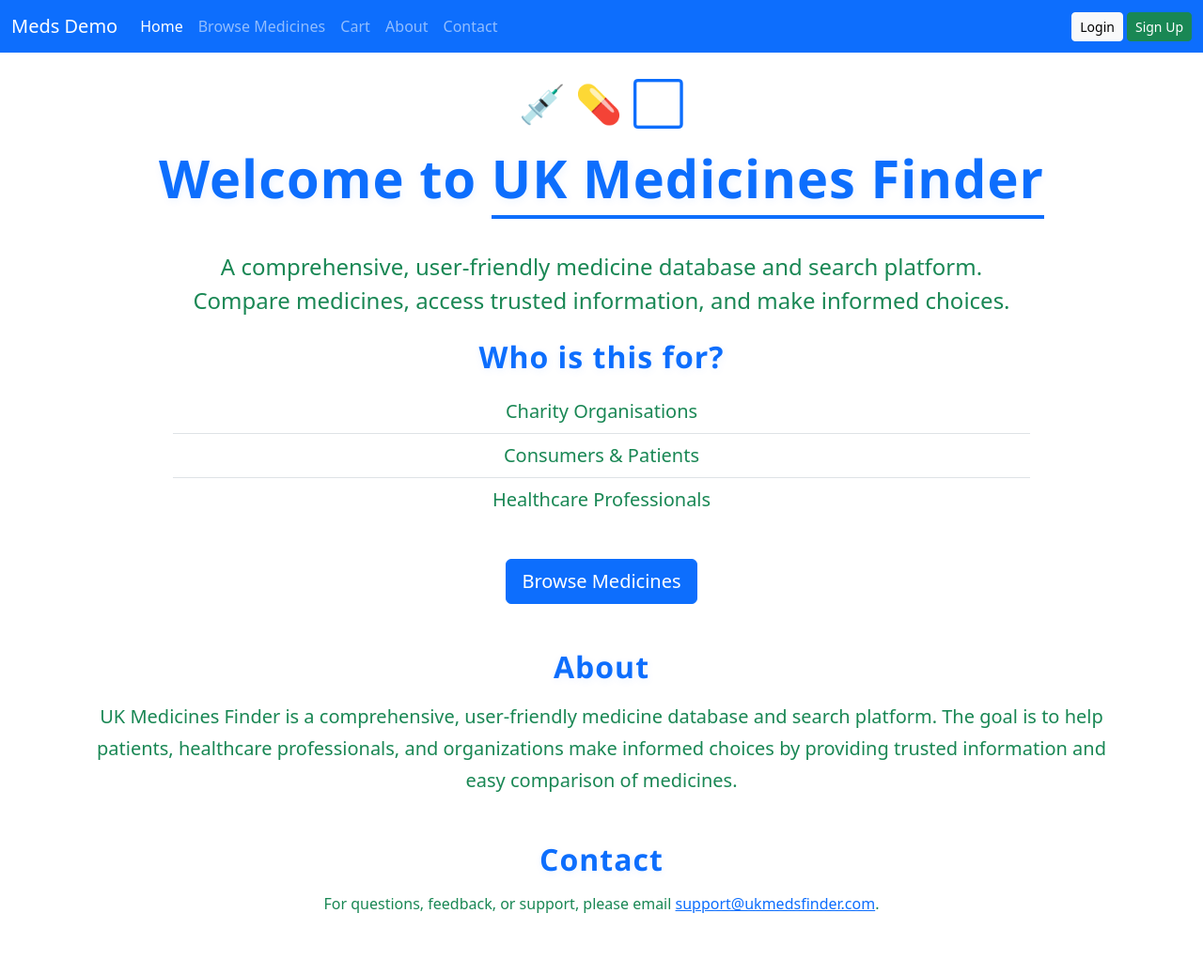
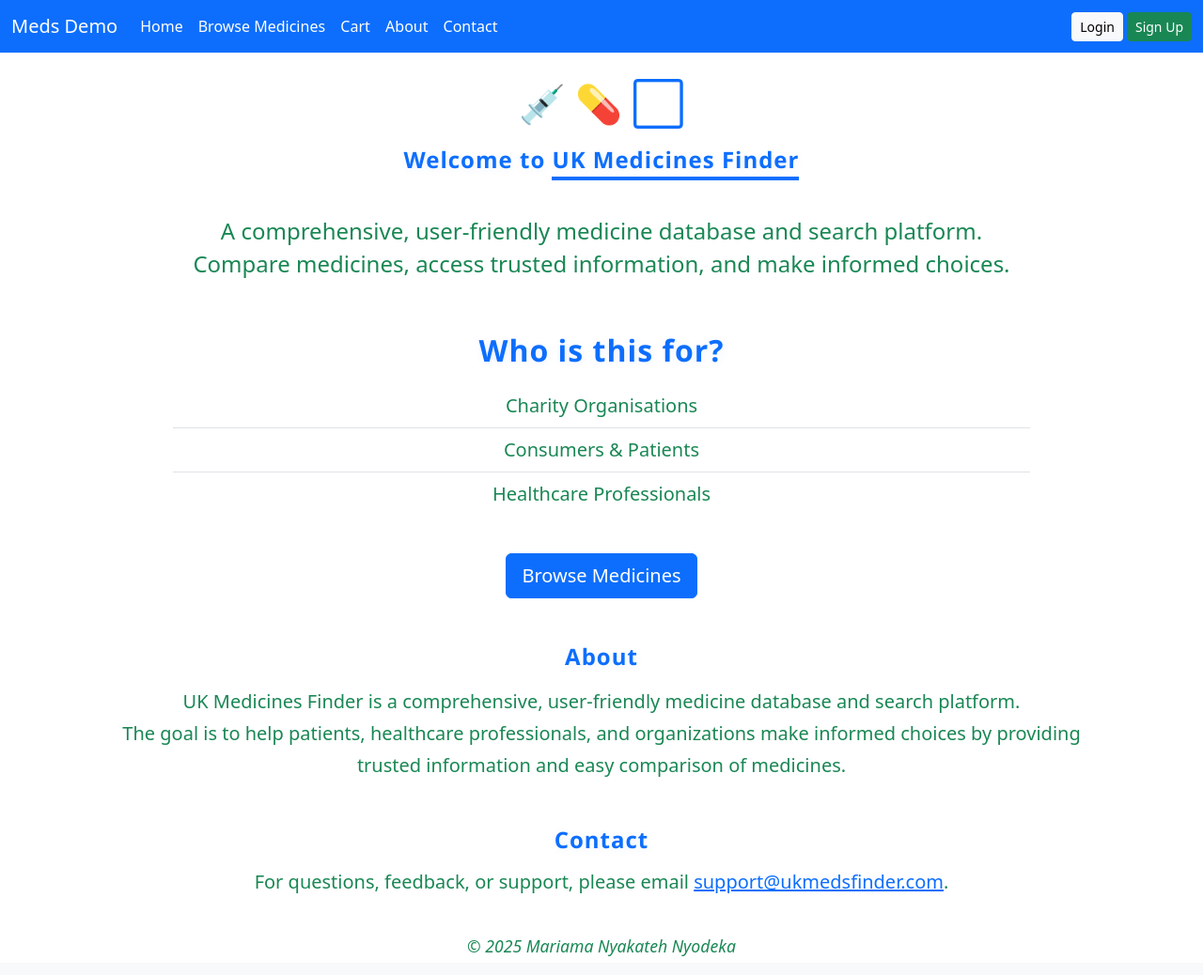
Before and after one commit to Mariama-ny21/final-project-meds-db, a Django app: page / in a window 1280 px wide. Shown: the whole page at 94% size. Run offline with Django 4.2, Linux system fonts and the light colour scheme.

Commit message:
Enhance styles for better readability: update font sizes and colors in home and about sections; add footer to home page

```diff
--- a/sample_uk_meds/static/css/styles.css
+++ b/sample_uk_meds/static/css/styles.css
@@ -9,8 +9,13 @@
 }
 .about-section p {
     margin-bottom: 1em;
-    color: #198754;
-    font-size: 1.25rem;
+    color: #198754 !important;
+    font-size: 1.5rem;
+}
+
+.main-green-text {
+    color: #198754 !important;
+    font-size: 1.5rem;
 }
 
 .main-navy-heading {
--- a/sample_uk_meds/templates/sample_uk_meds/home.html
+++ b/sample_uk_meds/templates/sample_uk_meds/home.html
@@ -19,13 +19,13 @@
             <div class="collapse navbar-collapse" id="navbarNav">
                 <ul class="navbar-nav me-auto mb-2 mb-lg-0">
                     <li class="nav-item">
-                        <a class="nav-link{% if request.path == '/' %} active{% endif %}" href="/">Home</a>
+                        <a class="nav-link text-white{% if request.path == '/' %} active{% endif %}" href="/">Home</a>
                     </li>
                     <li class="nav-item">
-                        <a class="nav-link{% if request.path == '/medicines/' %} active{% endif %}" href="{% url 'medicine_list' %}">Browse Medicines</a>
+                        <a class="nav-link text-white{% if request.path == '/medicines/' %} active{% endif %}" href="{% url 'medicine_list' %}">Browse Medicines</a>
                     </li>
                     <li class="nav-item">
-                        <a class="nav-link position-relative d-flex flex-column align-items-center" href="{% url 'view_cart' %}" style="min-width: 48px;">
+                        <a class="nav-link text-white position-relative d-flex flex-column align-items-center" href="{% url 'view_cart' %}" style="min-width: 48px;">
                             {% if cart_count and cart_count > 0 %}
                             <span class="position-absolute start-50 translate-middle-x badge rounded-pill bg-danger" style="top:-0.4rem; left:50%; transform: translate(-50%, -80%); z-index:1; font-size:0.75rem;">
                                 {{ cart_count }}
@@ -36,10 +36,10 @@
                         </a>
                     </li>
                     <li class="nav-item">
-                        <a class="nav-link" href="#about">About</a>
+                        <a class="nav-link text-white" href="#about">About</a>
                     </li>
                     <li class="nav-item">
-                        <a class="nav-link" href="#contact">Contact</a>
+                        <a class="nav-link text-white" href="#contact">Contact</a>
                     </li>
                 </ul>
                 <ul class="navbar-nav mb-2 mb-lg-0">
@@ -67,14 +67,14 @@
             <div class="text-center mb-3" style="margin-top: 0;">
                 <span class="fs-1 text-primary" style="font-size: 3.2rem;">&#128137; &#128138; ⬜</span>
             </div>
-            <h1 class="text-center mb-3 display-4 main-navy-heading">Welcome to <span class="headline-underline">UK Medicines Finder</span></h1>
+            <h1 class="text-center mb-3 display-4 main-navy-heading main-green-text">Welcome to <span class="headline-underline">UK Medicines Finder</span></h1>
             <p class="text-center mb-4 main-green-text" style="font-size: 1.5rem; line-height: 2.2rem; margin-top: 2.7rem;">
                 A comprehensive, user-friendly medicine database and search platform.<br>
                 Compare medicines, access trusted information, and make informed choices.
             </p>
             <div class="row justify-content-center mb-4">
                 <div class="col-md-10">
-                    <h5 class="text-center mb-3 main-navy-heading" style="font-size: 2rem;">Who is this for?</h5>
+                    <h5 class="text-center mb-3 main-navy-heading main-green-text" style="font-size: 2rem; margin-top: 2rem;">Who is this for?</h5>
                     <ul class="list-group list-group-flush mb-3">
                         <li class="list-group-item text-center py-2 fs-5 main-green-text">Charity Organisations</li>
                         <li class="list-group-item text-center py-2 fs-5 main-green-text">Consumers &amp; Patients</li>
@@ -87,17 +87,22 @@
             </div>
     <!-- About Section -->
     <div id="about" class="container my-5 about-section">
-        <h2 class="text-center mb-3 main-navy-heading">About</h2>
-        <p class="text-center main-green-text">UK Medicines Finder is a comprehensive, user-friendly medicine database and search platform. The goal is to help patients, healthcare professionals, and organizations make informed choices by providing trusted information and easy comparison of medicines.</p>
+        <h2 class="text-center mb-3 main-navy-heading main-green-text">About</h2>
+        <p class="text-center main-green-text" style="font-size: 1.25rem; color: #198754;">UK Medicines Finder is a comprehensive, user-friendly medicine database and search platform.<br>
+        The goal is to help patients, healthcare professionals, and organizations make informed choices by providing trusted information and easy comparison of medicines.</p>
     </div>
 
     <!-- Contact Section -->
-    <div id="contact" class="container my-5">
-        <h2 class="text-center mb-3 main-navy-heading">Contact</h2>
-        <p class="text-center main-green-text">For questions, feedback, or support, please email <a href="mailto:support@ukmedsfinder.com">support@ukmedsfinder.com</a>.</p>
+    <div id="contact" class="container" style="margin-top: 3rem; margin-bottom: 0.5rem;">
+        <h2 class="text-center mb-3 main-navy-heading main-green-text">Contact</h2>
+        <p class="text-center main-green-text" style="font-size: 1.25rem;">For questions, feedback, or support, please email <a href="mailto:support@ukmedsfinder.com">support@ukmedsfinder.com</a>.</p>
     </div>
         </div>
     </div>
+</div>
+    <footer class="text-center pt-2 pb-1 main-green-text" style="font-size: 1.1rem; font-style: italic;">
+        &copy; 2025 Mariama Nyakateh Nyodeka
+    </footer>
     <script src="https://cdn.jsdelivr.net/npm/bootstrap@5.3.0/dist/js/bootstrap.bundle.min.js" defer></script>
 </body>
 </html>
```
Also changed, not shown: sample_uk_meds/templates/base.html (+4 -4 lines).
